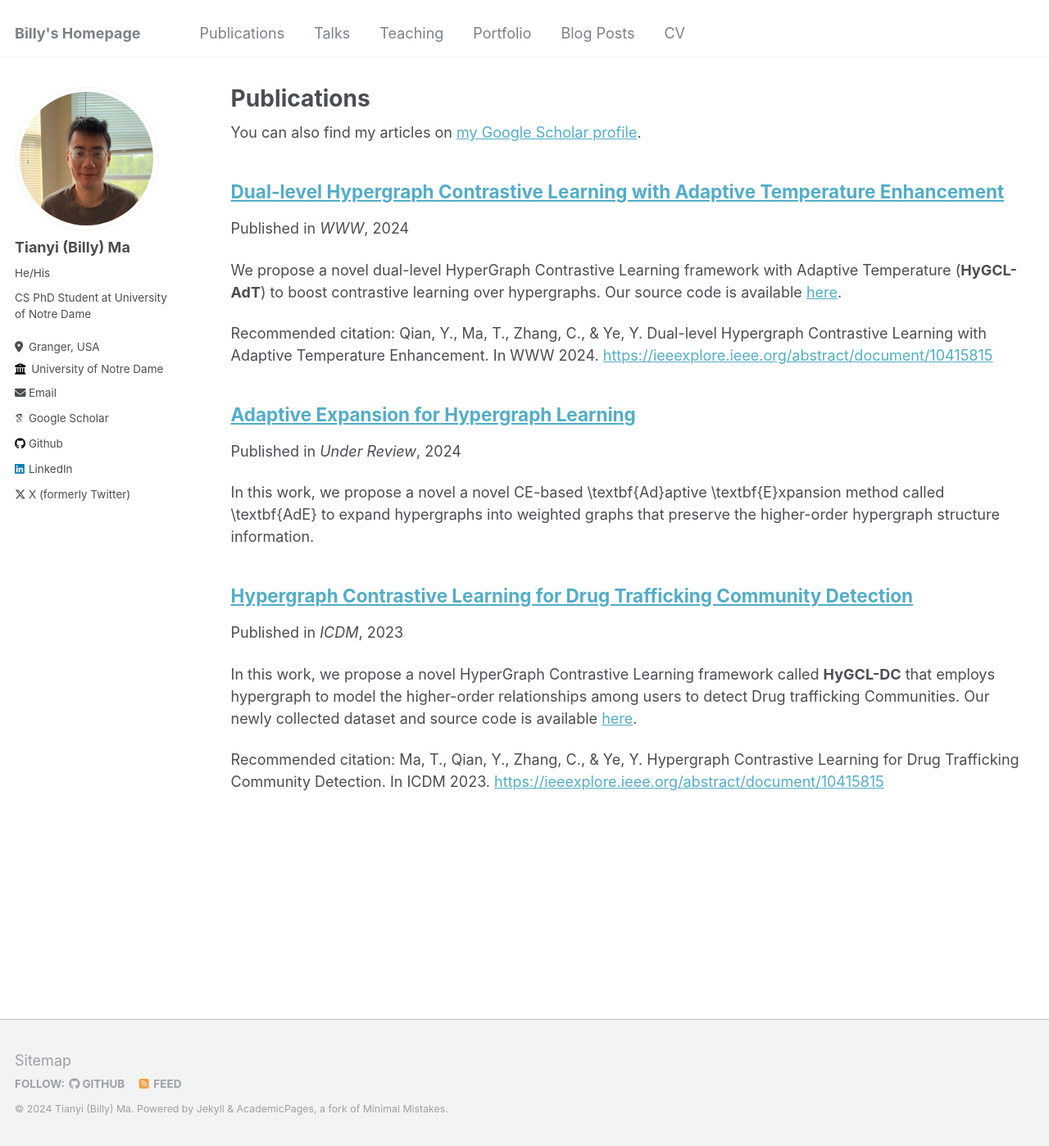
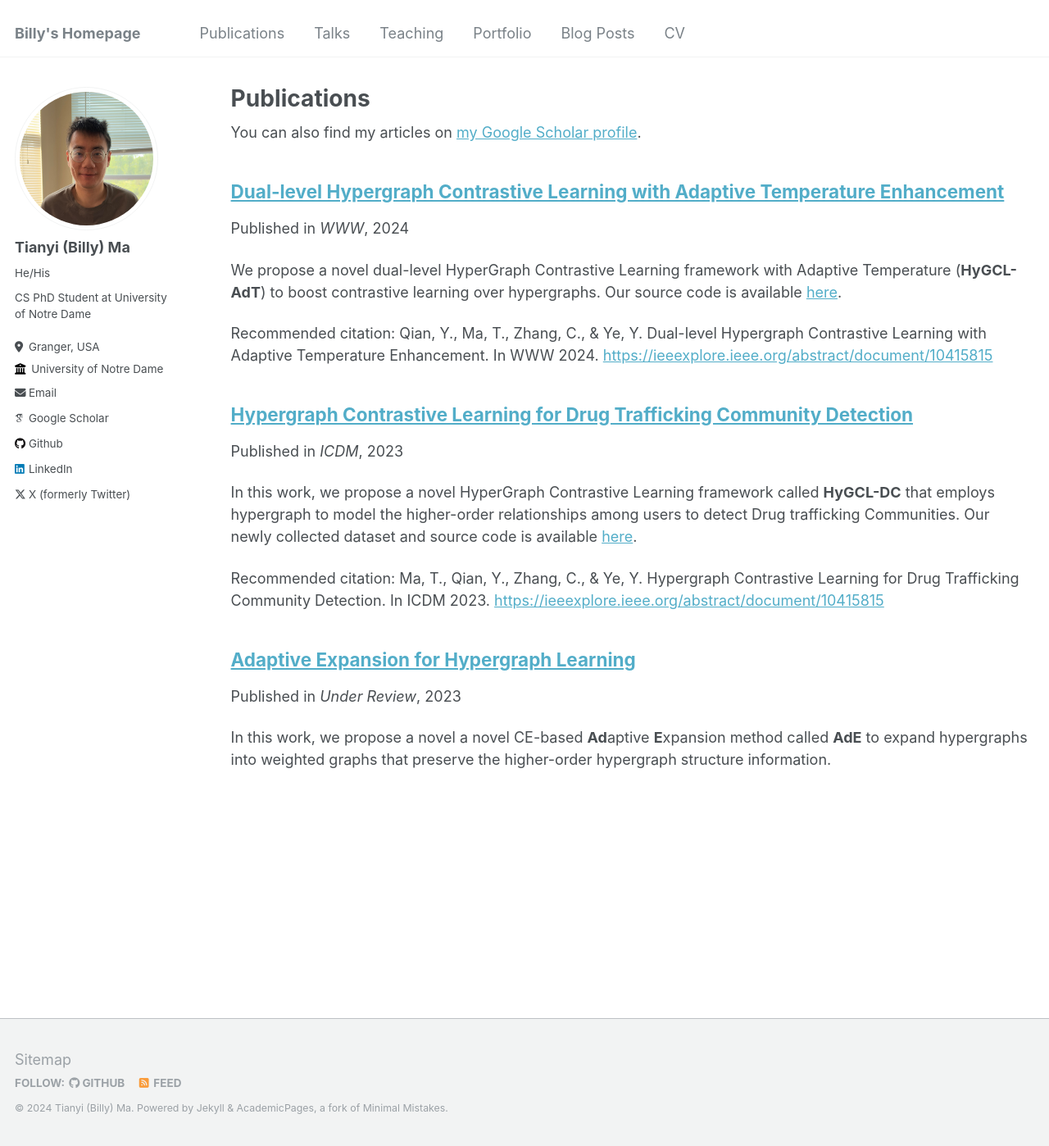
Before and after one commit to Tianyi-Billy-Ma/Tianyi-Billy-Ma.github.io, a Jekyll site: the page built from _pages/publications.md, in a window 1280 px wide and 1398 px high. Shown: the whole window at 82% size. Built offline with Jekyll 4.4.1, drawn with Linux system fonts in a browser that asks for light colours; some web fonts are replaced.

Commit message:
Update AdE.md with corrected excerpt and date

```diff
--- a/_publications/AdE.md
+++ b/_publications/AdE.md
@@ -2,7 +2,7 @@
 title: "Adaptive Expansion for Hypergraph Learning"
 collection: publications
 permalink: /publication/AdE
-excerpt: 'In this work, we propose a novel a novel CE-based \textbf{Ad}aptive \textbf{E}xpansion method called \textbf{AdE} to expand hypergraphs into weighted graphs that preserve the higher-order hypergraph structure information.'
-date: 2024-02-04
+excerpt: 'In this work, we propose a novel a novel CE-based **Ad**aptive **E**xpansion method called **AdE** to expand hypergraphs into weighted graphs that preserve the higher-order hypergraph structure information.'
+date: 2023-09-04
 venue: "Under Review"
 ---
```
